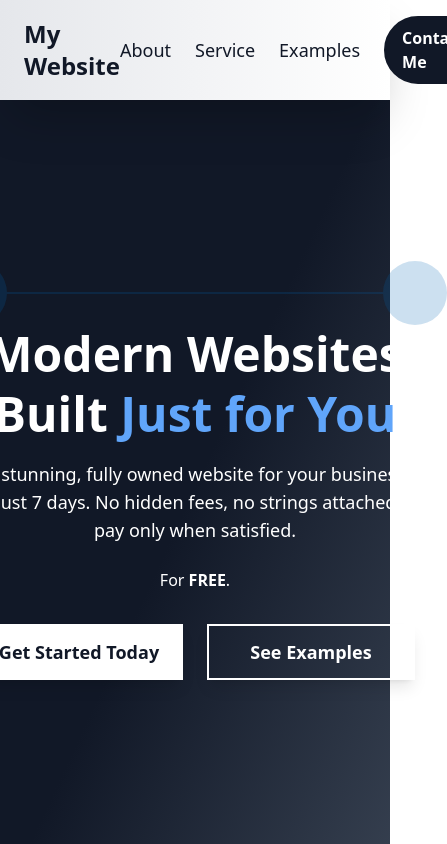
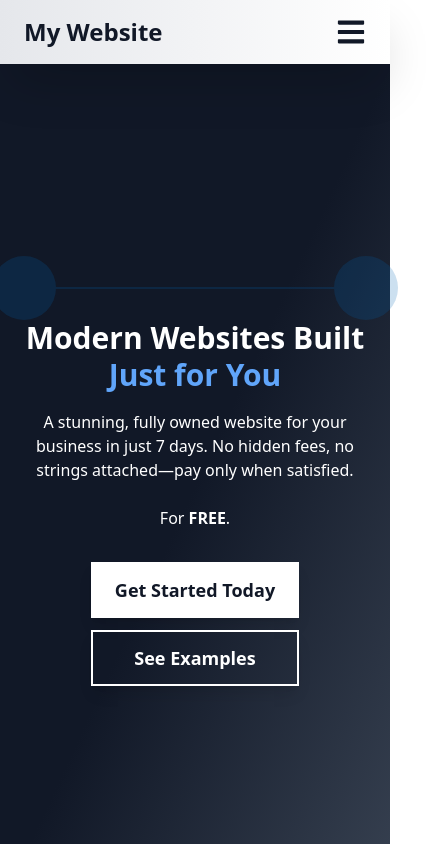
Before and after one commit to martinvega2003/web-dev-portfolio-v1, a React (Vite) app in the folder portfolio-vegma/: page / in a window 390 px wide. Shown: the top 844 px of the page, 447 px wide, since content can reach past the window. Built offline with nearby package versions, Linux system fonts and the light colour scheme.

Commit message:
Changes To Make The Page Responsive In Phones

```diff
--- a/portfolio-vegma/src/components/Header.jsx
+++ b/portfolio-vegma/src/components/Header.jsx
@@ -1,21 +1,78 @@
 import React, { useState } from 'react';
 import { Link } from 'react-router-dom';
 import { projectsData } from '../data/projectsData';
+import { FaBars, FaTimes } from 'react-icons/fa';
+
 
 const Header = () => {
   const [isExamplesOpen, setIsExamplesOpen] = useState(false);
+  const [isMenuOpen, setIsMenuOpen] = useState(false)
 
   const toggleExamplesMenu = () => {
     setIsExamplesOpen((prev) => !prev);
   };
 
+  const menuDropDown = (
+    <div className="hidden md:flex items-center space-x-6">
+      {/* Navigation Links */}
+      <a
+        href="#about"
+        className="relative group text-lg transition-all transform hover:scale-105 text-primary hover:text-accent"
+      >
+        About
+        <span className="absolute left-1/2 bottom-0 w-0 h-0.5 bg-accent transition-all duration-300 group-hover:w-full group-hover:left-0"></span>
+      </a>
+      <a
+        href="#service"
+        className="relative group text-lg transition-all transform hover:scale-105 text-primary hover:text-accent"
+      >
+        Service
+        <span className="absolute left-1/2 bottom-0 w-0 h-0.5 bg-accent transition-all duration-300 group-hover:w-full group-hover:left-0"></span>
+      </a>
+      <a
+        href='#examples'
+        className="relative group cursor-pointer text-lg text-primary hover:text-accent"
+        onMouseEnter={() => setIsExamplesOpen(true)}
+        onMouseLeave={() => setIsExamplesOpen(false)}
+      >
+        Examples
+        <span className="absolute left-1/2 bottom-0 w-0 h-0.5 bg-accent transition-all duration-300 group-hover:w-full group-hover:left-0"></span>
+        {isExamplesOpen && (
+              <div className="absolute w-[160px] top-full left-0 bg-white text-primary shadow-lg py-2">
+                {
+                  projectsData.map(project => {
+                    return (
+                      <a
+                        href={project.linkToDeployment}
+                        className="block px-4 py-2 hover:bg-accent hover:text-white"
+                        target="_blank"
+                        rel="noopener noreferrer"
+                      >
+                        {project.title}
+                      </a>
+                    )
+                  })
+                }
+              </div>
+            )}
+          </a>
+          {/* Contact Me Button */}
+          <Link
+            to="/form"
+            className="px-4 py-2 rounded-full bg-primary hover:bg-transparent hover:text-primary border-2 border-primary font-bold transition-all"
+          >
+            Contact Me
+          </Link>
+        </div>
+  )
+
   return (
     <header className="fixed top-0 left-0 w-full bg-gradient-to-r from-gray-200 to-white text-white shadow-2xl z-50">
-      <nav className="container mx-auto flex items-center justify-between py-4 px-6">
+      <nav className="relative container mx-auto flex items-center justify-between py-4 px-6">
         <Link to="/" className="text-2xl text-primary font-bold">
           My Website
         </Link>
-        <div className="flex items-center space-x-6">
+        <div className={`absolute bg-gradient-to-r from-gray-200 to-white w-full left-0 sm:w-fit sm:bg-gradient-to-r sm:from-transparent sm:to-transparent sm:relative ${isMenuOpen ? "translate-y-32 sm:translate-y-0" : "-translate-y-full sm:translate-y-0"} sm:top-0 py-6 sm:py-0 flex flex-col sm:flex-row justify-start items-center gap-3 sm:gap-0 sm:space-x-6 transition-transform duration-500`}>
           {/* Navigation Links */}
           <a
             href="#about"
@@ -66,6 +123,17 @@ const Header = () => {
             Contact Me
           </Link>
         </div>
+        {
+          !isMenuOpen ? (
+            <div className="sm:hidden w-fit h-fit text-primary cursor-pointer" onClick={() => setIsMenuOpen(true)}>
+              <FaBars size={30} />
+            </div>
+          ) : (
+            <div className="sm:hidden w-fit h-fit text-primary cursor-pointer" onClick={() => setIsMenuOpen(false)}>
+              <FaTimes size={30} />
+            </div>
+          )
+        }
       </nav>
     </header>
   );
--- a/portfolio-vegma/src/components/sections/AboutMe.jsx
+++ b/portfolio-vegma/src/components/sections/AboutMe.jsx
@@ -24,7 +24,7 @@ const AboutMe = () => {
           animate={{ opacity: 1 }}
           transition={{ duration: 1, delay: 0.5 }}
         >
-          <div className="md:w-[45%] text-white bg-primary text-lg leading-relaxed mb-8 p-8 shadow-2xl border rounded-br-[100px]">
+          <div className="w-full sm:w-[90%] md:w-[45%] text-white bg-primary text-lg leading-relaxed mb-8 p-8 shadow-2xl border rounded-br-[100px]">
             <p>
               I'm a 21-year-old computer science student currently on a full paid scholarship at my university. I'm deeply passionate about creating modern and efficient websites that help businesses stand out online.
             </p>
--- a/portfolio-vegma/src/components/sections/HeroSection.jsx
+++ b/portfolio-vegma/src/components/sections/HeroSection.jsx
@@ -5,7 +5,7 @@ import { motion } from "framer-motion";
 const HeroSection = () => {
   return (
     <motion.div
-      className="h-screen bg-gradient-to-br from-primary via-primary to-secondary flex items-center justify-center px-6"
+      className="w-full h-screen bg-gradient-to-br from-primary via-primary to-secondary flex items-center justify-center px-6"
       initial={{ opacity: 0, y: 50 }}
       whileInView={{ opacity: 1, y: 0 }}
       viewport={{ once: true }}
@@ -25,7 +25,7 @@ const HeroSection = () => {
         </motion.div>
 
         <motion.h1
-          className="text-5xl md:text-6xl font-extrabold text-white leading-tight mt-8 relative"
+          className="text-3xl sm:text-5xl md:text-6xl font-extrabold text-white leading-tight mt-8 relative"
           initial={{ opacity: 0, y: 30 }}
           animate={{ opacity: 1, y: 0 }}
           transition={{ duration: 1, delay: 0.3 }}
@@ -34,7 +34,7 @@ const HeroSection = () => {
         </motion.h1>
 
         <motion.p
-          className="mt-4 text-lg md:text-xl text-white"
+          className="mt-4 text-md sm:text-lg md:text-xl text-white"
           initial={{ opacity: 0, y: 30 }}
           animate={{ opacity: 1, y: 0 }}
           transition={{ duration: 1, delay: 0.5 }}
@@ -53,14 +53,14 @@ const HeroSection = () => {
         </motion.p>
 
         {/* Animated Button with Hover Effect */}
-        <div className="w-full flex gap-6 justify-center items-center">
+        <div className="w-full flex flex-col sm:flex-row gap-3 sm:gap-6 justify-start sm:justify-center items-center">
           <button
             className="mt-8 w-52 py-3 text-lg font-semibold text-primary hover:text-white bg-white hover:bg-transparent border-2 border-white shadow-lg hover:scale-110 transition duration-200"
           >
             <Link to="form/">Get Started Today</Link>
           </button>
           <button
-            className="mt-8 w-52 py-3 text-lg font-semibold hover:text-primary text-white hover:bg-white bg-transparent border-2 border-white shadow-lg hover:scale-110 transition duration-200"
+            className="sm:mt-8 w-52 py-3 text-lg font-semibold hover:text-primary text-white hover:bg-white bg-transparent border-2 border-white shadow-lg hover:scale-110 transition duration-200"
           >
             <a href="#examples">See Examples</a>
           </button>
--- a/portfolio-vegma/src/components/sections/MyOfferSection.jsx
+++ b/portfolio-vegma/src/components/sections/MyOfferSection.jsx
@@ -21,7 +21,7 @@ const MyOfferSection = () => {
     <div className="relative z-10">
       <div className="relative w-full top-0 h-72 bg-white mb-24" />
       <div className="md:flex md:justify-start md:items-end">
-        <div className="bg-white/80 -mb-24 lg:ml-16 p-8 w-[90%] lg:max-w-6xl mx-auto px-6 flex flex-col lg:flex-row items-start justify-center shadow-2xl rounded-lg border-2 border-primary">
+        <div className="bg-white/80 -mb-24 lg:ml-16 p-8 w-[95%] sm:w-[90%] lg:max-w-6xl mx-auto px-6 flex flex-col lg:flex-row items-start justify-center shadow-2xl rounded-lg border-2 border-primary">
           {/* Left Side: Text Content */}
           <motion.div
             className="lg:w-[45%] mb-8 lg:mb-0"
--- a/portfolio-vegma/src/components/sections/MyService.jsx
+++ b/portfolio-vegma/src/components/sections/MyService.jsx
@@ -19,7 +19,7 @@ const MyServiceSection = () => {
     >
       {/* Content Section */}
       <motion.div
-        className="h-full w-[90%] md:max-w-3xl bg-white/80 p-12 text-left rounded-tl-[100px] rounded-br-[100px] -mb-16 mt-16 border-2 border-accent shadow-2xl"
+        className="h-full w-[95%] sm:w-[90%] md:max-w-3xl bg-white/80 p-12 text-left rounded-tl-[100px] rounded-br-[100px] -mb-16 mt-16 border-2 border-accent shadow-2xl"
         variants={sectionVariants}
       >
         <h2 className="text-4xl font-bold mb-6 text-accent">My Service</h2>
--- a/portfolio-vegma/src/components/sections/ProcessSection.jsx
+++ b/portfolio-vegma/src/components/sections/ProcessSection.jsx
@@ -82,8 +82,8 @@ const ProcessSection = () => {
                 {/* Card */}
                 <div className="ml-8 flex-grow bg-gradient-to-r from-primary to-secondary text-white p-6 rounded-lg shadow-lg cursor-pointer">
                   <div className="mb-4">{item.icon}</div>
-                  <h3 className="text-2xl font-semibold">{item.step}</h3>
-                  <p className="text-lg mt-2">{item.description}</p>
+                  <h3 className="text-xl sm:text-2xl font-semibold">{item.step}</h3>
+                  <p className="text-md sm:text-lg mt-2">{item.description}</p>
                 </div>
               </motion.div>
             ))}
```
Also changed, not shown: portfolio-vegma/src/components/ProjectCard.jsx (+6 -1 lines).
